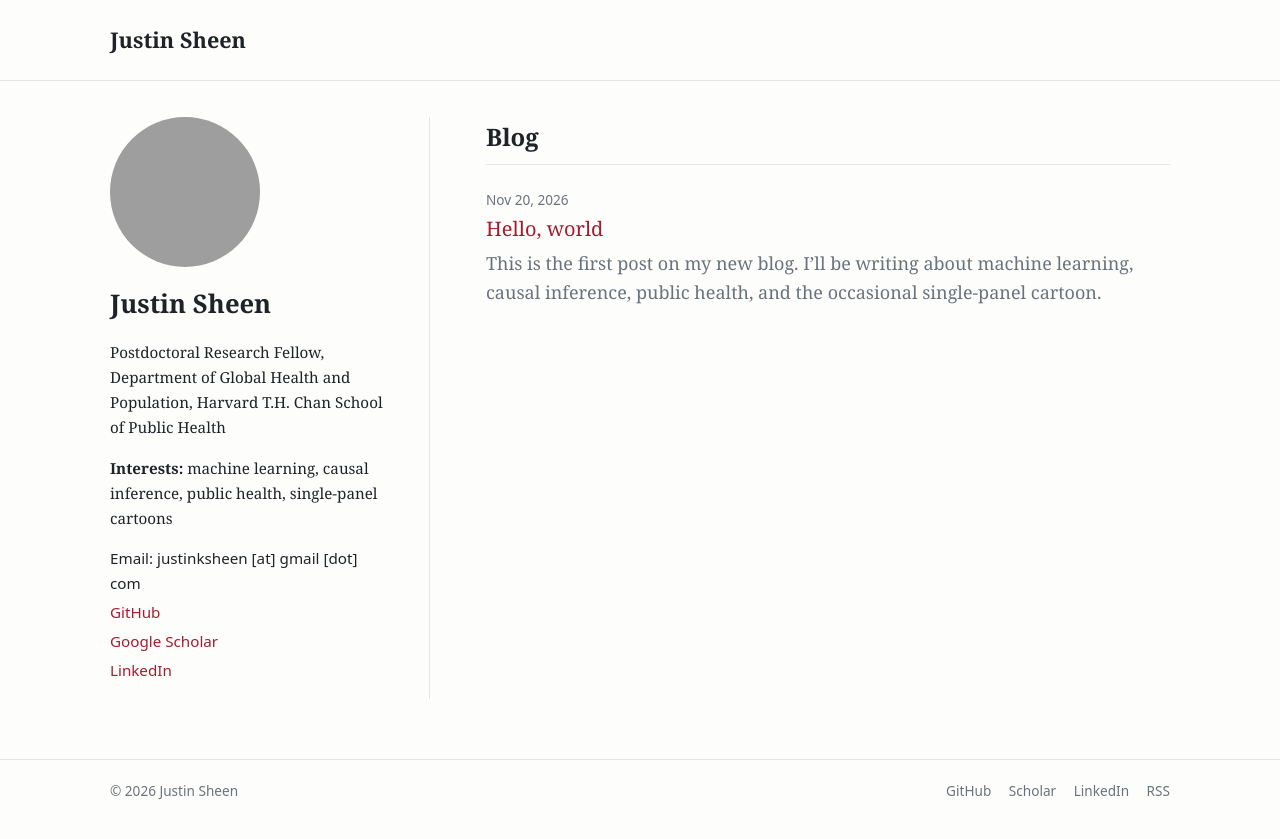
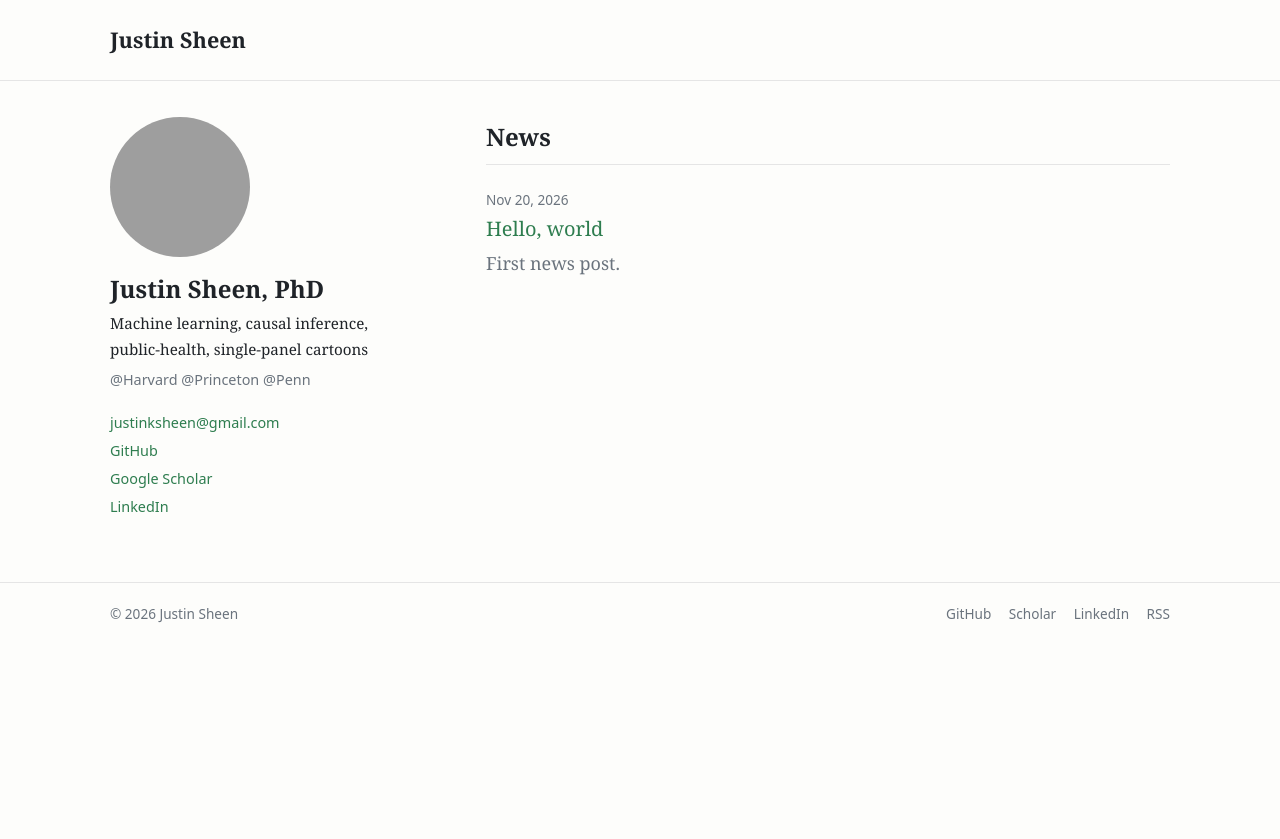
Before and after one commit to jsheen/jsheen.github.io, a Jekyll site: the page built from index.html, in a window 1280 px wide. Shown: the top 839 px of the page. Built offline with Jekyll 4.4.1, drawn with Linux system fonts in a browser that asks for light colours; grey boxes are pictures that could not be loaded.

Commit message:
Simplify About panel, rename Blog to News, switch accent to green
- Left panel: name with PhD, interests, affiliations, plain contact links
- Show email as a mailto link
- Rename the post list heading to News and trim the first post
- Change accent color from crimson to green

Co-Authored-By: Claude Opus 5.5 <noreply@anthropic.com>

```diff
--- a/_config.yml
+++ b/_config.yml
@@ -7,7 +7,7 @@ author: Justin Sheen
 github_username: jsheen
 scholar_url: "https://scholar.google.com/citations?user=BGRMtWEAAAAJ&hl=en"
 linkedin_url: "https://www.linkedin.com/in/justin-sheen-6a28b1421/"
-email_display: "justinksheen [at] gmail [dot] com"
+email: "justinksheen@gmail.com"
 
 permalink: /blog/:year/:month/:day/:title/
 markdown: kramdown
--- a/_includes/about.html
+++ b/_includes/about.html
@@ -1,11 +1,11 @@
 <div class="about">
   <img class="avatar" src="https://github.com/{{ site.github_username }}.png" alt="Photo of {{ site.author }}">
-  <div>
-    <h1>{{ site.author }}</h1>
-    <p>Postdoctoral Research Fellow, Department of Global Health and Population, Harvard T.H. Chan School of Public Health</p>
-    <p><strong>Interests:</strong> machine learning, causal inference, public health, single-panel cartoons</p>
+  <div class="about-body">
+    <h1>{{ site.author }}, PhD</h1>
+    <p class="interests">Machine learning, causal inference, <span class="nowrap">public-health</span>, single-panel cartoons</p>
+    <p class="affil">@Harvard @Princeton @Penn</p>
     <ul class="contact">
-      <li>Email: {{ site.email_display }}</li>
+      <li><a href="mailto:{{ site.email }}">{{ site.email }}</a></li>
       <li><a href="https://github.com/{{ site.github_username }}">GitHub</a></li>
       <li><a href="{{ site.scholar_url }}">Google Scholar</a></li>
       <li><a href="{{ site.linkedin_url }}">LinkedIn</a></li>
--- a/_posts/2026-11-20-hello-world.md
+++ b/_posts/2026-11-20-hello-world.md
@@ -3,7 +3,7 @@ layout: post
 title: "Hello, world"
 tags: [meta]
 ---
-This is the first post on my new blog. I'll be writing about machine learning, causal inference, public health, and the occasional single-panel cartoon.
+First news post.
 
 <!-- To write a new post: add a file to _posts/ named YYYY-MM-DD-some-title.md
      with the same front matter as above, then commit. Add `math: true` to the
--- a/assets/css/style.css
+++ b/assets/css/style.css
@@ -1,12 +1,12 @@
 :root {
   --text: #1f2328;
   --muted: #6a737d;
-  --accent: #a51c30; /* crimson */
+  --accent: #2e7d4f; /* green */
   --rule: #e5e5e5;
   --bg: #fdfdfb;
 }
 @media (prefers-color-scheme: dark) {
-  :root { --text: #e6e6e6; --muted: #9aa0a6; --accent: #ff7b8a; --rule: #333; --bg: #161616; }
+  :root { --text: #e6e6e6; --muted: #9aa0a6; --accent: #6fcf97; --rule: #333; --bg: #161616; }
 }
 * { box-sizing: border-box; }
 body {
@@ -41,25 +41,28 @@ blockquote { border-left: 3px solid var(--rule); margin-left: 0; padding-left: 1
 
 .about { display: flex; gap: 32px; align-items: flex-start; flex-wrap: wrap; }
 .avatar { width: 180px; height: 180px; border-radius: 50%; object-fit: cover; }
-.about h1 { margin-top: 0; }
-.contact { list-style: none; padding: 0; font-family: system-ui, sans-serif; font-size: 0.95rem; }
-.contact li { margin-bottom: 4px; }
+.about h1 { margin: 0 0 8px; line-height: 1.2; }
+.interests { margin: 0; }
+.affil { margin: 6px 0 0; color: var(--muted); font-family: system-ui, sans-serif; font-size: 0.9rem; }
+.contact { list-style: none; padding: 0; margin: 20px 0 0; font-family: system-ui, sans-serif; font-size: 0.9rem; }
+.contact li { margin-bottom: 4px; word-break: break-all; }
 
-/* Home: About (left) + Blog (right) */
+/* Home: About (left) + News (right) */
 body.wide .wrap { max-width: 1100px; }
 .home { display: grid; grid-template-columns: minmax(240px, 320px) 1fr; gap: 56px; align-items: start; }
-.panel-about { position: sticky; top: 24px; padding-right: 40px; border-right: 1px solid var(--rule); }
-.panel-about .about { flex-direction: column; gap: 16px; }
-.panel-about .avatar { width: 150px; height: 150px; }
-.panel-about h1 { font-size: 1.6rem; margin-bottom: 8px; }
-.panel-about p { font-size: 0.95rem; }
+.panel-about { position: sticky; top: 24px; }
+.panel-about .about { flex-direction: column; gap: 18px; }
+.panel-about .avatar { width: 140px; height: 140px; }
+.panel-about h1 { font-size: 1.5rem; }
+.panel-about .interests { font-size: 0.95rem; }
 .panel-title { margin-top: 0; font-size: 1.5rem; border-bottom: 1px solid var(--rule); padding-bottom: 8px; }
-.panel-blog .post-list { margin-top: 24px; }
+.panel-news .post-list { margin-top: 24px; }
 @media (max-width: 760px) {
   .home { grid-template-columns: 1fr; gap: 32px; }
-  .panel-about { position: static; padding-right: 0; border-right: 0; border-bottom: 1px solid var(--rule); padding-bottom: 24px; }
+  .panel-about { position: static; }
 }
 
 .site-footer { border-top: 1px solid var(--rule); margin-top: 60px; padding: 20px 0; color: var(--muted); font-family: system-ui, sans-serif; font-size: 0.85rem; }
 .site-footer .wrap { display: flex; justify-content: space-between; flex-wrap: wrap; gap: 10px; }
 .site-footer .links a { margin-left: 14px; color: var(--muted); }
+.nowrap { white-space: nowrap; }
--- a/index.html
+++ b/index.html
@@ -1,6 +1,6 @@
 ---
 layout: default
-title: Blog
+title: Home
 wide: true
 ---
 <div class="home">
@@ -8,8 +8,8 @@ wide: true
     {% include about.html %}
   </aside>
 
-  <section class="panel panel-blog">
-    <h2 class="panel-title">Blog</h2>
+  <section class="panel panel-news">
+    <h2 class="panel-title">News</h2>
     <ul class="post-list">
       {% for post in site.posts %}
       <li>
```
